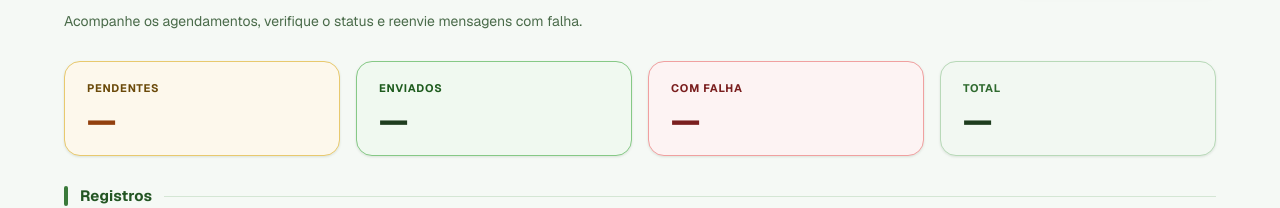
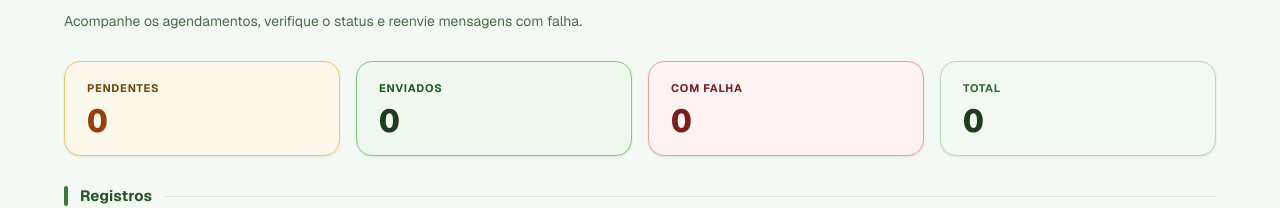
Before and after one commit to paxadmrv-hash/funbook, a Next.js app: page /dashboard in a window 1280 px wide. Shown: the part 163-371 px from the top of the page. Built offline with nearby package versions, Linux system fonts and the light colour scheme; no server answers; the database is empty.

Commit message:
Conecta cards de resumo do dashboard aos dados reais do banco

```diff
--- /dev/null
+++ b/src/app/api/dashboard/stats/route.ts
@@ -0,0 +1,64 @@
+/**
+ * GET /api/dashboard/stats
+ *
+ * Retorna a contagem de registros por status.
+ * Query param opcional:
+ *   - data : YYYY-MM-DD — se informado, conta só os daquela data de envio
+ *
+ * Sem o param data, conta TODOS os registros.
+ */
+
+import { NextRequest, NextResponse } from "next/server";
+import { prisma } from "@/lib/prisma";
+
+export async function GET(req: NextRequest) {
+  try {
+    const dataParam = req.nextUrl.searchParams.get("data");
+
+    let dataEnvio: Date | undefined;
+    if (dataParam) {
+      dataEnvio = new Date(dataParam + "T12:00:00.000Z");
+      if (isNaN(dataEnvio.getTime())) {
+        return NextResponse.json(
+          { erro: 'Parâmetro "data" inválido.' },
+          { status: 400 }
+        );
+      }
+    }
+
+    const whereBase = dataEnvio ? { dataEnvio } : {};
+
+    // Agrupa por status em uma única query
+    const grupos = await prisma.scheduledMessage.groupBy({
+      by: ["statusEnvio"],
+      where: whereBase,
+      _count: { _all: true },
+    });
+
+    // Monta o objeto de resposta com todos os status zerados por padrão
+    const stats = {
+      pendente: 0,
+      reenviando: 0,
+      enviado: 0,
+      falha: 0,
+      total: 0,
+    };
+
+    for (const g of grupos) {
+      const qtd = g._count._all;
+      stats.total += qtd;
+      switch (g.statusEnvio) {
+        case "PENDENTE":   stats.pendente   = qtd; break;
+        case "REENVIANDO": stats.reenviando = qtd; break;
+        case "ENVIADO":    stats.enviado    = qtd; break;
+        case "FALHA":      stats.falha      = qtd; break;
+      }
+    }
+
+    return NextResponse.json(stats);
+  } catch (err: unknown) {
+    console.error("[GET /api/dashboard/stats]", err);
+    const message = err instanceof Error ? err.message : "Erro interno.";
+    return NextResponse.json({ erro: message }, { status: 500 });
+  }
+}
--- a/src/app/dashboard/page.tsx
+++ b/src/app/dashboard/page.tsx
@@ -1,20 +1,12 @@
 import type { Metadata } from "next";
 import Link from "next/link";
 import { DashboardTable } from "@/components/DashboardTable";
+import { DashboardStats } from "@/components/DashboardStats";
 
 export const metadata: Metadata = {
   title: "Dashboard — Pax Rio Verde",
   description: "Acompanhe os envios agendados e o status de cada mensagem.",
 };
-
-/* Cards de resumo — layout estático; os números serão alimentados
-   pelo client component via JS quando a integração real estiver ativa. */
-const SUMMARY_CARDS = [
-  { label: "Pendentes",  key: "pendente", bg: "var(--warning-bg)",  border: "var(--warning-border)",  textLabel: "var(--warning-text)",  textValue: "#92400e" },
-  { label: "Enviados",   key: "enviado",  bg: "var(--success-bg)",  border: "var(--success-border)",  textLabel: "var(--success-text)",  textValue: "var(--brand-800)" },
-  { label: "Com falha",  key: "falha",    bg: "var(--error-bg)",    border: "var(--error-border)",    textLabel: "var(--error-text)",    textValue: "#7a1e1e" },
-  { label: "Total",      key: "total",    bg: "var(--brand-50)",    border: "var(--brand-200)",       textLabel: "var(--brand-600)",     textValue: "var(--brand-800)" },
-] as const;
 
 export default function DashboardPage() {
   return (
@@ -76,46 +68,8 @@ export default function DashboardPage() {
           </Link>
         </div>
 
-        {/* ── Cards de resumo ───────────────────────────────── */}
-        <div style={{
-          display: "grid",
-          gridTemplateColumns: "repeat(auto-fit, minmax(200px, 1fr))",
-          gap: 16,
-          marginBottom: 28,
-        }}>
-          {SUMMARY_CARDS.map(({ label, key, bg, border, textLabel, textValue }) => (
-            <div
-              key={key}
-              style={{
-                backgroundColor: bg,
-                border: `1px solid ${border}`,
-                borderRadius: "var(--radius-xl)",
-                padding: "18px 22px",
-                boxShadow: "var(--shadow-card)",
-              }}
-            >
-              <p style={{
-                fontSize: 11,
-                fontWeight: 700,
-                color: textLabel,
-                textTransform: "uppercase",
-                letterSpacing: ".07em",
-                marginBottom: 8,
-              }}>
-                {label}
-              </p>
-              <p style={{
-                fontSize: 32,
-                fontWeight: 800,
-                color: textValue,
-                lineHeight: 1,
-                fontVariantNumeric: "tabular-nums",
-              }}>
-                —
-              </p>
-            </div>
-          ))}
-        </div>
+        {/* ── Cards de resumo (dados reais do banco) ────────── */}
+        <DashboardStats />
 
         {/* ── Divider com título de seção ───────────────────── */}
         <div style={{
--- /dev/null
+++ b/src/components/DashboardStats.tsx
@@ -0,0 +1,75 @@
+"use client";
+
+import { useEffect, useState } from "react";
+
+interface Stats {
+  pendente:   number;
+  reenviando: number;
+  enviado:    number;
+  falha:      number;
+  total:      number;
+}
+
+const CARDS = [
+  { key: "pendente" as const, label: "Pendentes", bg: "var(--warning-bg)", border: "var(--warning-border)", textLabel: "var(--warning-text)", textValue: "#92400e" },
+  { key: "enviado"  as const, label: "Enviados",  bg: "var(--success-bg)", border: "var(--success-border)", textLabel: "var(--success-text)", textValue: "var(--brand-800)" },
+  { key: "falha"    as const, label: "Com falha", bg: "var(--error-bg)",   border: "var(--error-border)",   textLabel: "var(--error-text)",   textValue: "#7a1e1e" },
+  { key: "total"    as const, label: "Total",     bg: "var(--brand-50)",   border: "var(--brand-200)",      textLabel: "var(--brand-600)",    textValue: "var(--brand-800)" },
+];
+
+export function DashboardStats() {
+  const [stats, setStats] = useState<Stats | null>(null);
+
+  useEffect(() => {
+    let ativo = true;
+    fetch("/api/dashboard/stats")
+      .then((r) => (r.ok ? r.json() : null))
+      .then((data) => { if (ativo && data && !data.erro) setStats(data); })
+      .catch(() => {});
+    return () => { ativo = false; };
+  }, []);
+
+  return (
+    <div style={{
+      display: "grid",
+      gridTemplateColumns: "repeat(auto-fit, minmax(200px, 1fr))",
+      gap: 16,
+      marginBottom: 28,
+    }}>
+      {CARDS.map(({ key, label, bg, border, textLabel, textValue }) => (
+        <div
+          key={key}
+          style={{
+            backgroundColor: bg,
+            borderWidth: 1,
+            borderStyle: "solid",
+            borderColor: border,
+            borderRadius: "var(--radius-xl)",
+            padding: "18px 22px",
+            boxShadow: "var(--shadow-card)",
+          }}
+        >
+          <p style={{
+            fontSize: 11,
+            fontWeight: 700,
+            color: textLabel,
+            textTransform: "uppercase",
+            letterSpacing: ".07em",
+            marginBottom: 8,
+          }}>
+            {label}
+          </p>
+          <p style={{
+            fontSize: 32,
+            fontWeight: 800,
+            color: textValue,
+            lineHeight: 1,
+            fontVariantNumeric: "tabular-nums",
+          }}>
+            {stats ? stats[key] : "—"}
+          </p>
+        </div>
+      ))}
+    </div>
+  );
+}
--- a/src/proxy.ts
+++ b/src/proxy.ts
@@ -38,7 +38,7 @@ export const config = {
     "/upload",
     "/dashboard",
     "/api/uploads",
-    "/api/dashboard",
+    "/api/dashboard/:path*",
     "/api/reenviar/:path*",
   ],
 };
```
